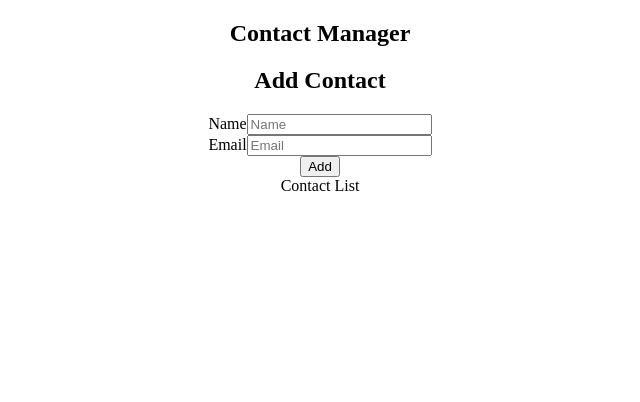
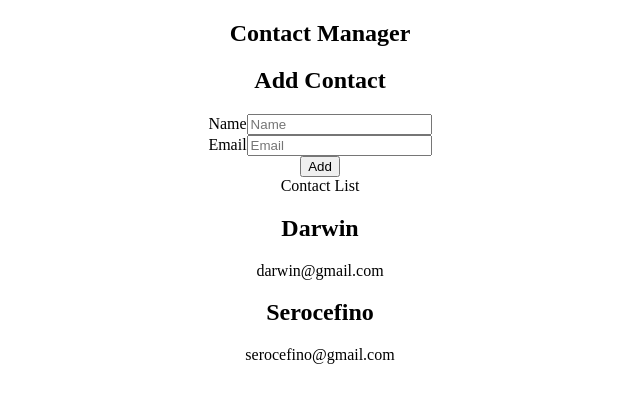
Before and after one commit to owl-lessismore/react-basics, a React (Create React App) app: page / in a window 1280 px wide. Shown: the top 402 px of the page, without its empty margins (320-960 px from the left). Built offline with nearby package versions, Linux system fonts and the light colour scheme.

Commit message:
pass props and show props

```diff
--- a/src/components/ContactList.js
+++ b/src/components/ContactList.js
@@ -1,8 +1,23 @@
 import React from 'react';
 
-const ContactList = (contacts) => {
-  console.log(contacts);
-  return <div>Contact List</div>;
+const ContactList = (props) => {
+  console.log(props);
+
+  return (
+    <div>
+      Contact List
+      {props.contacts.map((contact) => {
+        return (
+          <div id={contact.id}>
+            <div>
+              <h2>{contact.name}</h2>
+              <p>{contact.email}</p>
+            </div>
+          </div>
+        );
+      })}
+    </div>
+  );
 };
 
 export default ContactList;
```
